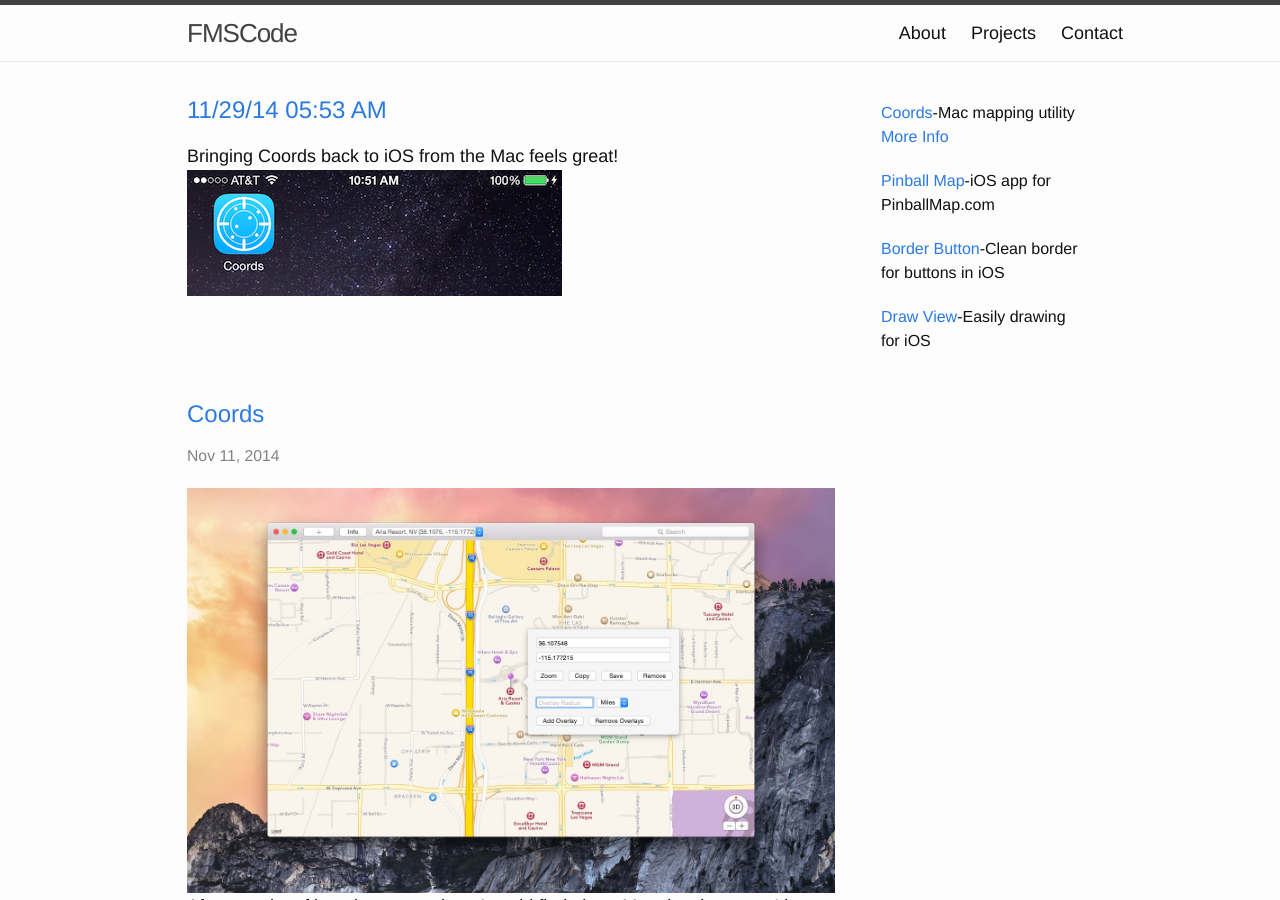
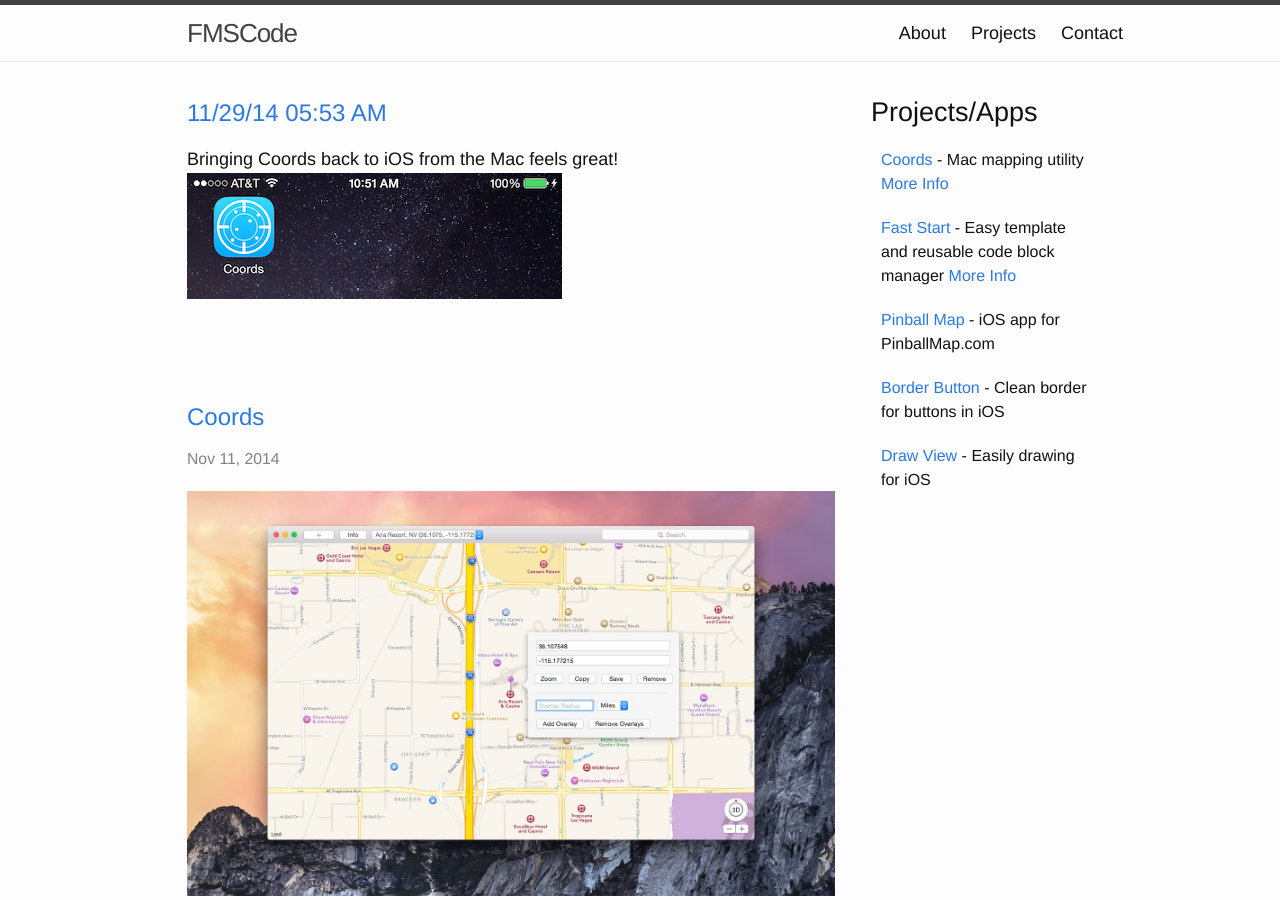
Before and after one commit to fmscode/fmscode.github.io, a Jekyll site: the page built from index.html, in a window 1280 px wide and 900 px high. Built offline with Jekyll 4.4.1, drawn with Linux system fonts in a browser that asks for light colours; the list of posts is cut into pages by our own code.

Commit message:
Added Fast Start page/sidebar entry

```diff
--- a/_data/sidebar_content.yaml
+++ b/_data/sidebar_content.yaml
@@ -2,6 +2,10 @@
   link: https://itunes.apple.com/us/app/coords/id927953579?ls=1&mt=12
   description: Mac mapping utility
   more_info: /coords/
+- name: Fast Start
+  link: /fast_start/
+  description: Easy template and reusable code block manager
+  more_info: /fast_start/
 - name: Pinball Map
   link: https://itunes.apple.com/us/app/pinball-map/id359275713?ls=1&mt=8
   description: iOS app for PinballMap.com
--- a/_layouts/default.html
+++ b/_layouts/default.html
@@ -13,9 +13,10 @@
         {{ content }}
         </div>
         <div class="sidebar">
+          <h2>Projects/Apps</h2>
           <ul class="sidebar-content">
             {% for data in site.data.sidebar_content %}
-            <li><a href="{{data.link}}">{{data.name}}</a>-{{data.description}}{% if data.more_info %}<a href="{{data.more_info}}"> More Info</a>{% endif %}</li>
+            <li><a href="{{data.link}}">{{data.name}}</a> - {{data.description}}{% if data.more_info %}<a href="{{data.more_info}}"> More Info</a>{% endif %}</li>
             {% endfor %}
           </ul>
         </div>
```
Also changed, not shown: fast_start.md (added, +17 -0 lines), assets/fast_start.jpeg (added), 3 other files.
